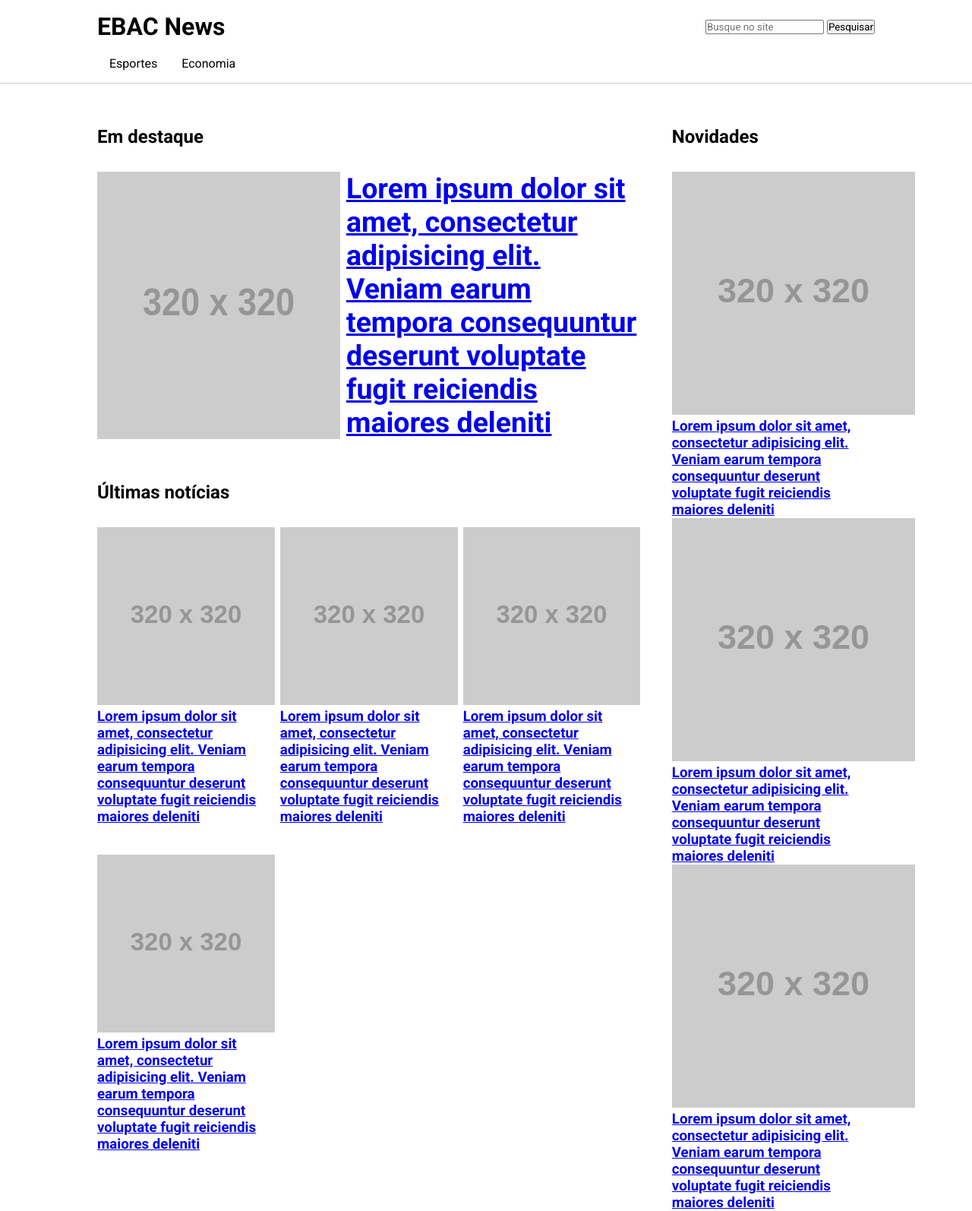
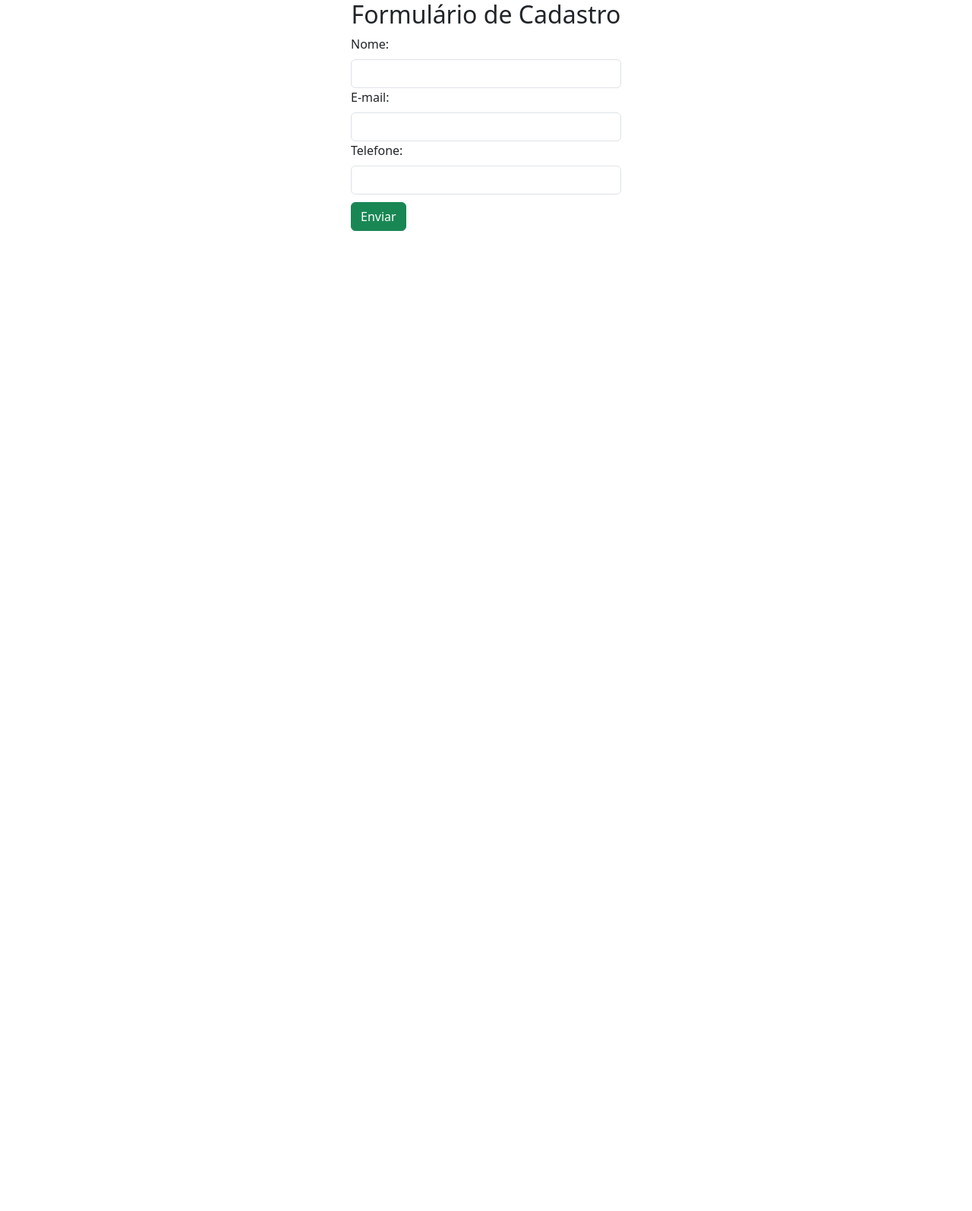
Before and after one commit to trevisandaniel/EBAC, a plain HTML site: page index.html in a window 1280 px wide. Shown: the whole page at 76% size. After the commit the page ends 800 px from the top, so only its background shows below. Drawn offline with nearby package versions, Linux system fonts and the light colour scheme; placeholder pictures from the web are drawn by us.

Commit message:
Add files via upload
Commit exercicio bootstrap

```diff
--- a/index.html
+++ b/index.html
@@ -1,142 +1,36 @@
 <!DOCTYPE html>
-<html lang="pt-BR">
+<html lang="en">
 <head>
-    <meta charset="UTF-8" />
-    <meta name="viewport" content="width=device-width, initial-scale=1.0" />
-    <title>Portal de Notícias</title>
-    <link rel="preconnect" href="https://fonts.googleapis.com" />
-    <link rel="preconnect" href="https://fonts.gstatic.com" crossorigin />
-    <link
-      href="https://fonts.googleapis.com/css2?family=Roboto:wght@400;700&display=swap"
-      rel="stylesheet"
-    />
+    <meta charset="UTF-8">
+    <meta name="viewport" content="width=device-width, initial-scale=1.0">
+    <title>Exercicio Bootstrap</title>
+    <link rel="stylesheet" href="https://cdn.jsdelivr.net/npm/bootstrap@5.3.0/dist/css/bootstrap.min.css">
     <link rel="stylesheet" href="styles.css">
 </head>
 <body>
-    <header>
     <div class="container">
-            <h1>EBAC News</h1>
+        <div class="row">
+            <div class="col justify-content-center d-sm-flex">
+                <h2>Formulário de Cadastro</h2>
+            </div>
+        </div>
+        <div class="row">
+            <div class="col-4">
+            </div>
+            <div class="col-4 justify-content-center ">
                 <form>
-                <input type="search" placeholder="Busque no site">
-                <button type="submit">Pesquisar</button>
+                    <div class="form-group">
+                        <label class="form-label" for="nome">Nome:</label>
+                        <input class="form-control" type="text">
+                        <label class="form-label" for="email">E-mail:</label>
+                        <input class="form-control" type="email">
+                        <label class="form-label" for="telefone">Telefone:</label>
+                        <input class="form-control" type="tel">
+                        <button type="button" class="btn btn-success">Enviar</button>
+                    </div>
                 </form>
             </div>
-        <nav class="container">
-            <ul class="menu">
-                <li>
-                    Esportes
-
-                    <ul class="submenu">
-                        <li>
-                            <a href="#">Futebol</a>
-                        </li>
-                        <li>
-                            <a href="#">Basquete</a>
-                        </li>
-                        <li>
-                            <a href="#">Formula 1</a>
-                        </li>
-                    </ul>
-                </li>
-                <li>
-                    Economia
-
-                    <ul class="submenu">
-                        <li>
-                            <a href="#">Bolsa de valores</a>
-                        </li>
-                        <li>
-                            <a href="#">Imposto de renda</a>
-                        </li>
-                        <li>
-                            <a href="#">Finanças pessoais</a>
-                        </li>
-                    </ul>
-                </li>
-            </ul>
-            <div class="clear"></div>
-        </nav>
-    </header>
-    <div class="container conteudo">
-        <main>
-            <section class="destaque">
-                <h2>Em destaque</h2>
-                <article class="noticia">
-                    <a href="#">
-                        <img src="https://via.placeholder.com/320x320" alt=""/>
-                        <h3>Lorem ipsum dolor sit amet, consectetur adipisicing elit.
-                            Veniam earum tempora consequuntur deserunt voluptate fugit
-                            reiciendis maiores deleniti</h3>
-                    </a>
-                </article>
-            </section>
-
-            <section >
-                <h2>Últimas notícias</h2>
-                <div class="noticias">
-                    <article class="noticia">
-                        <a href="#">
-                            <img src="https://via.placeholder.com/320x320" alt=""/>
-                            <h3>Lorem ipsum dolor sit amet, consectetur adipisicing elit.
-                                Veniam earum tempora consequuntur deserunt voluptate fugit
-                                reiciendis maiores deleniti</h3>
-                        </a>
-                    </article>
-
-                    <article class="noticia">
-                        <a href="#">
-                            <img src="https://via.placeholder.com/320x320" alt=""/>
-                            <h3>Lorem ipsum dolor sit amet, consectetur adipisicing elit.
-                                Veniam earum tempora consequuntur deserunt voluptate fugit
-                                reiciendis maiores deleniti</h3>
-                        </a>
-                    </article>
-
-                    <article class="noticia">
-                        <a href="#">
-                            <img src="https://via.placeholder.com/320x320" alt=""/>
-                            <h3>Lorem ipsum dolor sit amet, consectetur adipisicing elit.
-                                Veniam earum tempora consequuntur deserunt voluptate fugit
-                                reiciendis maiores deleniti</h3>
-                        </a>
-                    </article>
-
-                    <article class="noticia">
-                        <a href="#">
-                            <img src="https://via.placeholder.com/320x320" alt=""/>
-                            <h3>Lorem ipsum dolor sit amet, consectetur adipisicing elit.
-                                Veniam earum tempora consequuntur deserunt voluptate fugit
-                                reiciendis maiores deleniti</h3>
-                        </a>
-                    </article>
         </div>
-            </section>
-        </main>
-        <aside>
-            <section class="novidades">
-                <h2>Novidades</h2>
-                <a href="#">
-                    <img src="https://via.placeholder.com/320x320" alt=""/>
-                    <h3>Lorem ipsum dolor sit amet, consectetur adipisicing elit.
-                        Veniam earum tempora consequuntur deserunt voluptate fugit
-                        reiciendis maiores deleniti</h3>
-                </a>
-
-                <a href="#">
-                    <img src="https://via.placeholder.com/320x320" alt=""/>
-                    <h3>Lorem ipsum dolor sit amet, consectetur adipisicing elit.
-                        Veniam earum tempora consequuntur deserunt voluptate fugit
-                        reiciendis maiores deleniti</h3>
-                </a>
-
-                <a href="#">
-                    <img src="https://via.placeholder.com/320x320" alt=""/>
-                    <h3>Lorem ipsum dolor sit amet, consectetur adipisicing elit.
-                        Veniam earum tempora consequuntur deserunt voluptate fugit
-                        reiciendis maiores deleniti</h3>
-                </a>
-            </section>
-        </aside>
     </div>
 </body>
 </html>
--- a/styles.css
+++ b/styles.css
@@ -1,100 +1,3 @@
-*{
-    box-sizing: border-box;
-    margin: 0;
-    padding: 0;
-    font-family: 'Roboto', sans-serif;
+.btn{
+    margin-top: 10px;
 }
-
-.container{
-    max-width: 1024px;
-    width: 100%;
-    margin: 0 auto;
-}
-
-header .container{
-    display: flex;
-    justify-content: space-between;
-    align-items: center;
-}
-
-header{
-    padding: 16px 0 0;
-    border-bottom: 1px solid #ccc;
-    margin-bottom: 56px;
-}
-
-.submenu{
-    display: none;
-    border: 1px solid #ccc;
-    background-color: #fff;
-    position: absolute;
-    left: 0;
-    max-width: 300px;
-    top: 100%;
-}
-
-.menu > li{
-    float: left;
-    list-style: none;
-    padding: 16px;
-    border-top: 4px solid transparent;
-    position: relative;
-}
-
-.menu li:hover .submenu{
-    display: block;
-}
-
-.menu li:hover{
-    border-color: red;
-}
-
-.clear{
-    clear: both;
-}
-
-.submenu li{
-    display: block;
-    padding: 8px;
-}
-
-.conteudo{
-    display: grid;
-    grid-template-columns: 70% 30%;
-}
-
-.noticia img{
-    max-width: 100%;
-}
-
-.destaque{
-    margin-bottom: 56px;
-}
-
-.destaque .noticia a{
-    display: flex;
-    font-size: 2em;
-}
-
-.destaque .noticia img{
-    margin-right: 8px;
-}
-
-section h2{
-    margin-bottom: 32px;
-}
-
-aside{
-    padding-left: 40px;
-}
-
-aside .noticia{
-    margin-bottom: 24px;
-}
-
-.noticias{
-    display: grid;
-    grid-template-columns: repeat(3, 32.6%);
-    column-gap: 1%;
-    row-gap: 5%;
-}
```
Lines whose indentation alone changed are shown as unchanged.
